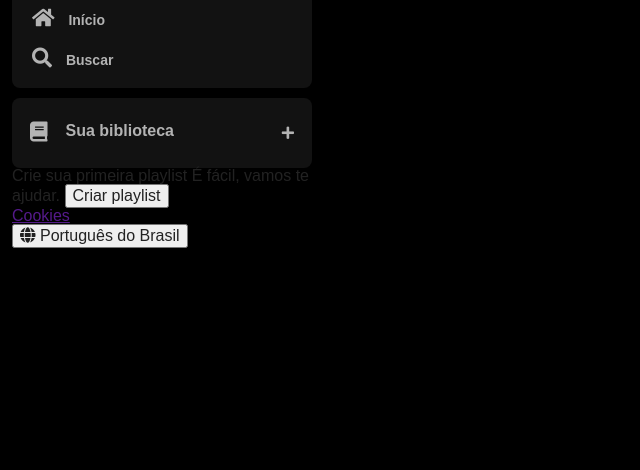
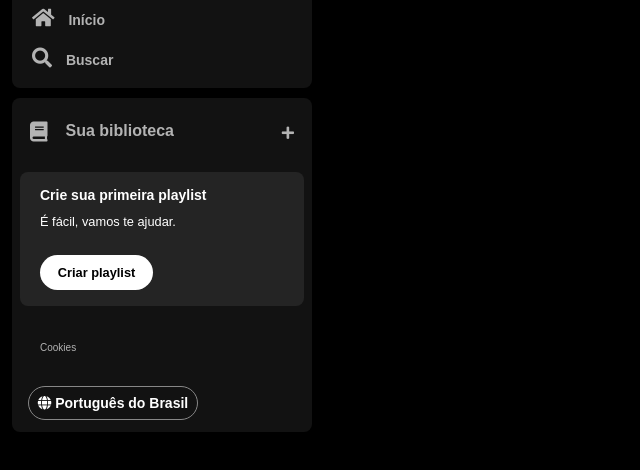
Before and after one commit to diogoberner/spotify-imersao, a plain HTML site: page index.html in a window 1280 px wide. Shown: the part 74-544 px from the top of the page, without its empty margins (0-640 px from the left). Drawn offline with Linux system fonts and the light colour scheme.

Commit message:
sidebar html completed

```diff
--- a/src/styles/aside-footer.css
+++ b/src/styles/aside-footer.css
@@ -98,3 +98,78 @@ body {
 .library .library__content .fa-plus {
     margin: 24px 10px;
 }
+
+.section-playlist {
+    background-color: var(--dark-gray);
+    align-items: flex-start;
+    border-radius: 8px;
+    gap: 20px;
+    display: flex;
+    justify-content: space-between;
+    min-block-size: 40px;
+    color: var(--light-gray);
+    font-weight: 600;
+    font-size: 14px;
+    margin: 8px 0;
+    padding: 16px 20px;
+}
+
+.section-playlist .section-playlist__content {
+    display: flex;
+    flex-direction: column;
+}
+
+.section-playlist__content .title {
+    font-weight: 700;
+}
+
+.section-playlist__content .text {
+    padding-bottom: 14px;
+    color: #fff;
+}
+
+.section-playlist__content .subtitle {
+    font-weight: 500;
+    font-size: 0.8rem;
+}
+
+.section-playlist__content .section-playlist__button {
+    background-color: #ffffff;
+    color: #000;
+    border-radius: 9999px;
+    display: flex;
+    font-size: 0.8rem;
+    font-weight: 700;
+    font-family: 'Montserrat', sans-serif;
+    text-decoration: none;
+    text-transform: none;
+    padding: 10px;
+    border: 0px;
+    width: 113px;
+    justify-content: center;
+    margin-top: 12px;
+}
+
+.sidebar .cookies {
+    margin: 25px 20px;
+}
+
+.sidebar .cookies a {
+    color: var(--light-gray);
+    font-weight: 500;
+    text-decoration: none;
+    font-size: 10px;
+}
+
+.languages .languages__button {
+    background-color: transparent;
+    border-radius: 9999px;
+    border: 1px solid var(--medium-gray);
+    color: var(--white);
+    cursor: pointer;
+    align-items: center;
+    padding: 8px;
+    width: 170px;
+    margin: 8px;
+    font-weight: bold;
+}
--- a/src/styles/vars.css
+++ b/src/styles/vars.css
@@ -4,4 +4,6 @@
     --light-black-bg: #121212;
     --light-gray: #b3b3b3;
     --white: #fff;
+    --dark-gray: #242424;
+    --medium-gray: #878787;
 }
```
Also changed, not shown: index.html (+2 -1 lines).
